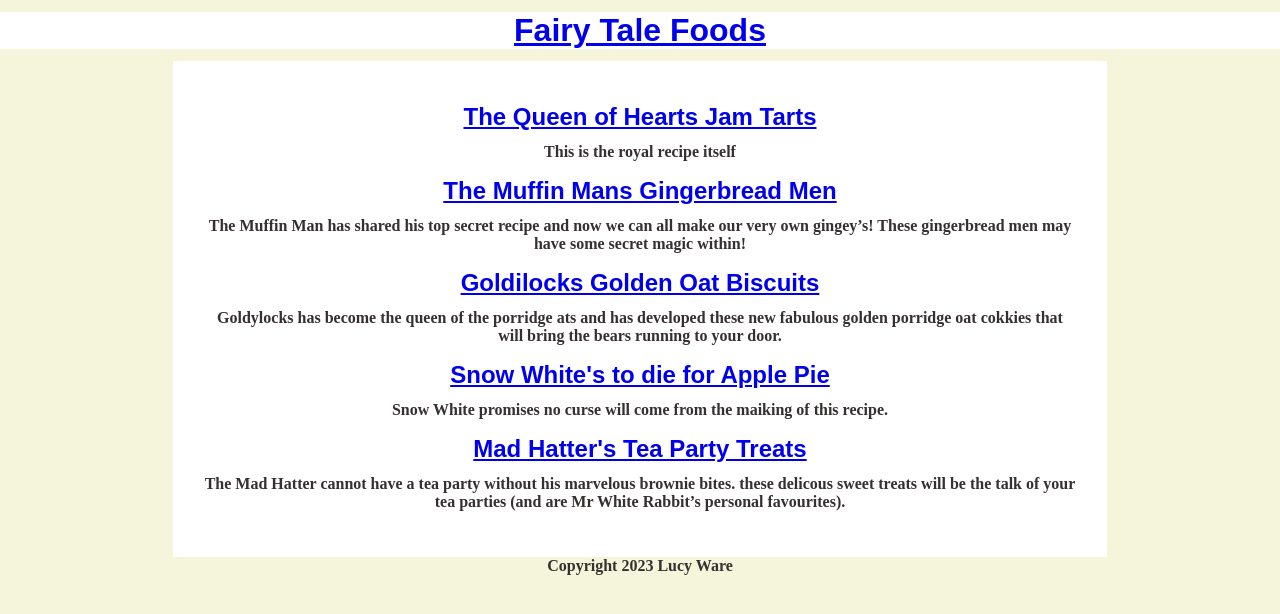
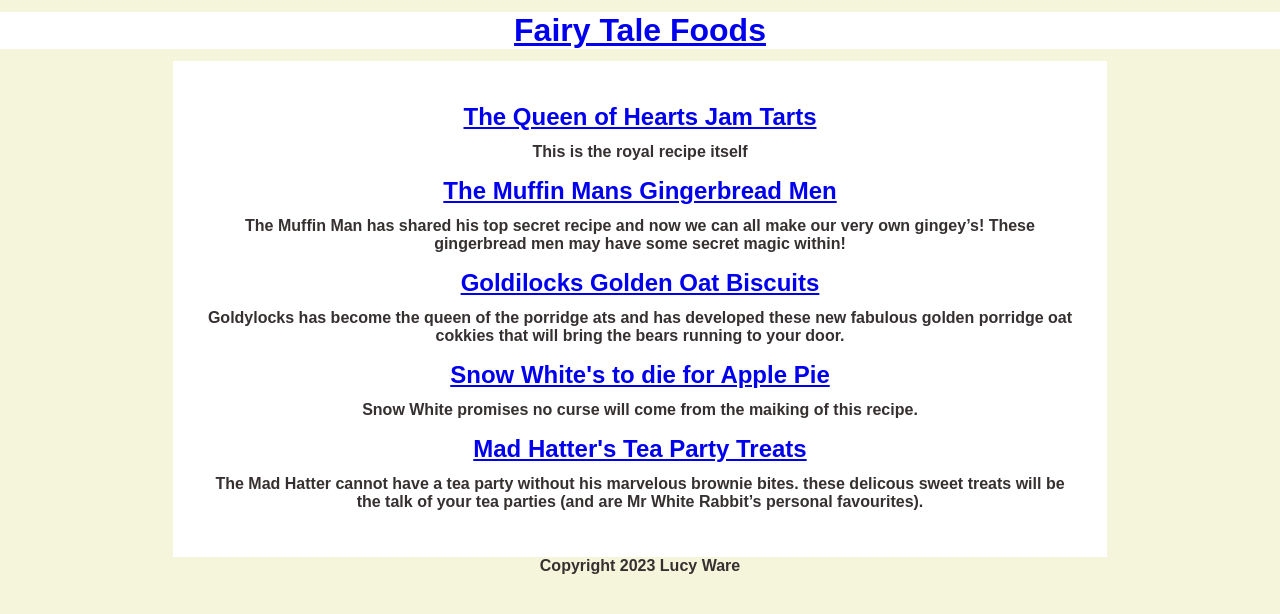
Before and after one commit to Lucyware/Fairytalefoods, a Jekyll site: the page built from pages/recipelisting.md, in a window 1280 px wide. Shown: the top 614 px of the page. Built offline with Jekyll 4.4.1, drawn with Linux system fonts in a browser that asks for light colours.

Commit message:
Update recipes.css

```diff
--- a/styles/recipes.css
+++ b/styles/recipes.css
@@ -18,7 +18,7 @@ body{
 
   background-color: beige;
   text-align: center;
-  font-family:cursive;
+  font-family:fantasy;
   font-weight:bold;
 }
 
```
